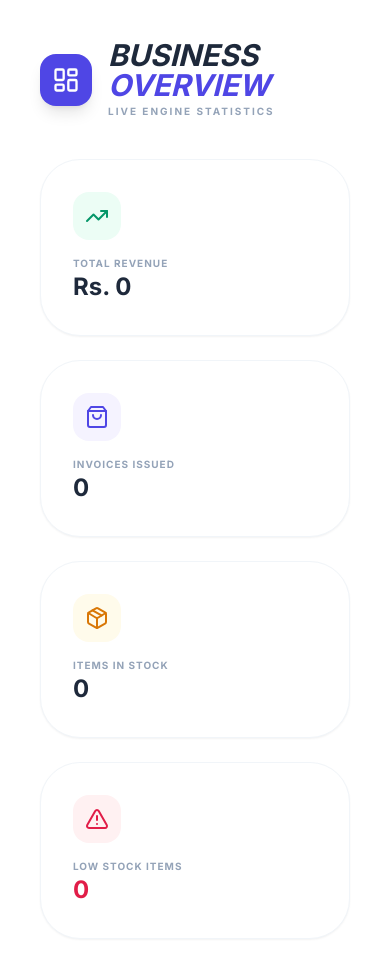
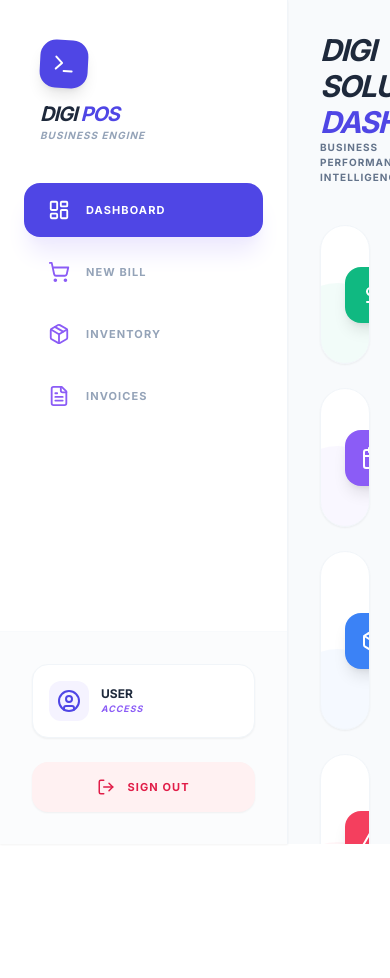
Before and after one commit to ThanushDev/Smart-POS-System, a React (Vite) app: page /dashboard in a window 390 px wide. After the commit the page ends 844 px from the top, so only its background shows below. Built offline with nearby package versions, Linux system fonts and the light colour scheme; no server answers; what @radix-ui/themes would draw is missing.

Commit message:
Update Dashboard.tsx

```diff
--- a/src/pages/Dashboard.tsx
+++ b/src/pages/Dashboard.tsx
@@ -1,110 +1,154 @@
-import React, { useEffect, useState } from 'react';
+import React, { useState, useEffect } from 'react';
+import Sidebar from '../components/Sidebar';
+import { Package, AlertTriangle, TrendingUp, DollarSign, Calendar, ShoppingBag, ShoppingCart } from 'lucide-react';
 import axios from 'axios';
-import { LayoutDashboard, ShoppingBag, Package, TrendingUp, AlertTriangle } from 'lucide-react';
+import { io } from 'socket.io-client';
+
+// Socket connection
+const socket = io(process.env.NEXT_PUBLIC_SOCKET_URL || window.location.origin);
 
 const Dashboard = () => {
-  // 1. Data එකතු කරගන්න state එක
   const [stats, setStats] = useState({
-    totalSales: 0,
-    totalInvoices: 0,
+    todayBills: 0,
+    monthBills: 0,
+    todayIncome: 0,
+    monthIncome: 0,
     totalProducts: 0,
-    lowStock: 0
+    lowStockCount: 0,
+    totalStockValue: 0,
+    lowStockItems: []
   });
 
-  // 2. Backend එකෙන් දත්ත ගෙනල්ලා Count එක හදන Function එක
-  const fetchLiveStats = async () => {
+  const [loading, setLoading] = useState(true);
+
+  // දත්ත ලබාගැනීමේ ප්‍රධාන Function එක
+  const fetchStats = async () => {
     try {
-      const [invRes, prodRes] = await Promise.all([
-        axios.get('/api/invoices'),
-        axios.get('/api/products')
-      ]);
-
-      const invoices = invRes.data;
-      const products = prodRes.data;
-
-      const revenue = invoices.reduce((sum: number, inv: any) => sum + (inv.total || 0), 0);
-      const lowStockCount = products.filter((p: any) => (p.qty || 0) <= 5).length;
-
-      setStats({
-        totalSales: revenue,
-        totalInvoices: invoices.length,
-        totalProducts: products.length,
-        lowStock: lowStockCount
-      });
+      setLoading(true);
+      // API එක හරහා දත්ත ලබාගැනීම
+      const res = await axios.get('/api/dashboard/stats');
+      if (res.data) {
+        setStats(res.data);
+      }
     } catch (err) {
-      console.error("Live Data Fetch Error");
+      console.error("Data fetch error:", err);
+    } finally {
+      setLoading(false);
     }
   };
 
   useEffect(() => {
-    fetchLiveStats();
+    fetchStats();
+
+    // වෙනත් device එකකින් බිලක් ගැසූ විට හෝ stock වෙනස් වූ විට auto update වීම
+    socket.on('update-sync', () => fetchStats());
+
+    return () => {
+      socket.off('update-sync');
+    };
   }, []);
 
+  // ඔයාගේ design එකට අනුව Cards ටික
+  const statCards = [
+    { title: "Today's Income", value: `Rs. ${(stats.todayIncome || 0).toLocaleString()}`, sub: `${stats.todayBills || 0} Bills Today`, icon: <DollarSign />, color: 'bg-emerald-500' },
+    { title: "Monthly Income", value: `Rs. ${(stats.monthIncome || 0).toLocaleString()}`, sub: `${stats.monthBills || 0} Bills this Month`, icon: <Calendar />, color: 'bg-indigo-500' },
+    { title: "Total Stock Value", value: `Rs. ${(stats.totalStockValue || 0).toLocaleString()}`, sub: `${stats.totalProducts || 0} Total Products`, icon: <Package />, color: 'bg-blue-500' },
+    { title: "Low Stock Alert", value: stats.lowStockCount || 0, sub: "Items need restock", icon: <AlertTriangle />, color: 'bg-rose-500' },
+  ];
+
   return (
-    <div className="p-10">
-      {/* Header කොටස (කලින් තිබ්බ විදිහටම) */}
-      <div className="flex items-center gap-4 mb-10">
-        <div className="bg-indigo-600 text-white p-3 rounded-2xl shadow-lg">
-          <LayoutDashboard size={28} />
+    <div className="flex h-screen bg-slate-50">
+      <Sidebar />
+      <main className="flex-1 p-8 overflow-y-auto">
+        <header className="mb-10">
+          <h1 className="text-3xl font-black italic text-slate-800 uppercase tracking-tighter italic">
+              DIGI SOLUTIONS <span className="text-indigo-600">DASHBOARD</span>
+          </h1>
+          <p className="text-slate-500 font-bold uppercase text-[10px] tracking-widest">Business Performance Intelligence</p>
+        </header>
+
+        {/* Stats Cards Grid */}
+        <div className="grid grid-cols-1 md:grid-cols-2 lg:grid-cols-4 gap-6 mb-10">
+          {statCards.map((card, i) => (
+            <div key={i} className="bg-white p-6 rounded-[2.5rem] shadow-sm border border-slate-100 relative overflow-hidden group hover:shadow-xl transition-all">
+              <div className="flex items-center gap-5 relative z-10">
+                <div className={`${card.color} p-4 rounded-2xl text-white shadow-lg group-hover:scale-110 transition-transform`}>
+                  {card.icon}
                 </div>
                 <div>
-          <h1 className="text-3xl font-black uppercase italic text-slate-800 leading-none">
-            Business <span className="text-indigo-600">Overview</span>
-          </h1>
-          <p className="text-[10px] font-bold text-slate-400 uppercase tracking-[0.2em] mt-1">Live Engine Statistics</p>
+                  <p className="text-[10px] font-black text-slate-400 uppercase tracking-widest">{card.title}</p>
+                  <p className="text-xl font-black text-slate-800 leading-tight">
+                    {loading ? "..." : card.value}
+                  </p>
+                  <p className="text-[10px] font-bold text-slate-400 mt-1 italic">{card.sub}</p>
+                </div>
+              </div>
+              <div className={`absolute -right-4 -bottom-4 w-24 h-24 ${card.color} opacity-5 rounded-full`}></div>
+            </div>
+          ))}
+        </div>
+
+        <div className="grid grid-cols-1 lg:grid-cols-3 gap-8">
+          {/* Inventory Table Section */}
+          <div className="lg:col-span-2 bg-white rounded-[3rem] p-8 shadow-sm border border-slate-100 min-h-[400px]">
+            <div className="flex justify-between items-center mb-8 border-b border-slate-50 pb-4">
+              <h2 className="text-xl font-black italic text-slate-800 uppercase">Inventory Shortage</h2>
+              <span className="bg-rose-100 text-rose-600 px-4 py-1 rounded-full text-[10px] font-black">URGENT ACTION</span>
+            </div>
+            <div className="space-y-4">
+              {stats.lowStockItems && stats.lowStockItems.length > 0 ? (
+                stats.lowStockItems.map((item: any) => (
+                  <div key={item._id} className="flex justify-between items-center p-5 bg-slate-50 rounded-[2rem] border border-transparent hover:border-indigo-100 hover:bg-white transition-all">
+                    <div className="flex items-center gap-4">
+                      <div className="w-10 h-10 bg-indigo-100 rounded-xl flex items-center justify-center text-indigo-600 font-black italic">
+                        {item.name ? item.name.charAt(0) : "P"}
+                      </div>
+                      <div>
+                        <p className="font-black text-slate-800 uppercase text-sm">{item.name}</p>
+                        <p className="text-[10px] text-slate-400 font-mono">CODE: {item.code}</p>
+                      </div>
+                    </div>
+                    <div className="text-right">
+                      <p className={`text-xl font-black ${item.qty === 0 ? 'text-rose-600' : 'text-orange-500'}`}>
+                        {item.qty}
+                      </p>
+                      <p className="text-[10px] font-bold text-slate-400 uppercase">Available</p>
+                    </div>
+                  </div>
+                ))
+              ) : (
+                <div className="text-center py-20">
+                  <ShoppingBag size={48} className="mx-auto text-slate-200 mb-4" />
+                  <p className="text-slate-400 font-bold italic uppercase text-xs tracking-widest">
+                    {loading ? "Syncing Database..." : "All stock levels are perfect!"}
+                  </p>
+                </div>
+              )}
             </div>
           </div>
 
-      {/* Stats Cards (කලින් තිබ්බ Interface එක) */}
-      <div className="grid grid-cols-1 md:grid-cols-2 lg:grid-cols-4 gap-6">
-
-        {/* Total Revenue */}
-        <div className="bg-white p-8 rounded-[2.5rem] shadow-sm border border-slate-100 flex flex-col gap-4">
-          <div className="w-12 h-12 bg-emerald-50 text-emerald-600 rounded-2xl flex items-center justify-center">
-            <TrendingUp size={24} />
-          </div>
+          {/* Quick Actions & Status */}
+          <div className="bg-indigo-600 rounded-[3rem] p-8 text-white shadow-xl shadow-indigo-200 flex flex-col justify-between">
             <div>
-            <p className="text-[10px] font-black uppercase text-slate-400 tracking-widest">Total Revenue</p>
-            <h2 className="text-2xl font-black text-slate-800">Rs. {stats.totalSales.toLocaleString()}</h2>
+              <h2 className="text-xl font-black mb-8 italic uppercase tracking-tighter">QUICK ACTIONS</h2>
+              <div className="space-y-4">
+                <button onClick={() => window.location.href = '/report'} className="w-full bg-white/10 hover:bg-white/20 py-4 rounded-2xl font-bold flex items-center justify-center gap-3 transition-all border border-white/10 uppercase text-xs tracking-widest">
+                  <TrendingUp size={18} /> Sales Report
+                </button>
+                <button onClick={() => window.location.href = '/new-bill'} className="w-full bg-white text-indigo-600 py-4 rounded-2xl font-black flex items-center justify-center gap-3 shadow-lg shadow-indigo-800/20 uppercase text-xs tracking-widest">
+                  <ShoppingCart size={18} /> New Bill
+                </button>
               </div>
             </div>
-
-        {/* Total Bills */}
-        <div className="bg-white p-8 rounded-[2.5rem] shadow-sm border border-slate-100 flex flex-col gap-4">
-          <div className="w-12 h-12 bg-indigo-50 text-indigo-600 rounded-2xl flex items-center justify-center">
-            <ShoppingBag size={24} />
-          </div>
-          <div>
-            <p className="text-[10px] font-black uppercase text-slate-400 tracking-widest">Invoices Issued</p>
-            <h2 className="text-2xl font-black text-slate-800">{stats.totalInvoices}</h2>
+            <div className="mt-12 bg-white/10 p-6 rounded-[2rem] border border-white/10">
+              <p className="text-[10px] font-black uppercase tracking-widest opacity-60 italic">System Status</p>
+              <p className="mt-2 text-sm font-bold uppercase tracking-tighter italic">
+                {loading ? "Connecting to Cloud..." : "Digi Solutions Online"}
+              </p>
             </div>
           </div>
-
-        {/* Inventory Items */}
-        <div className="bg-white p-8 rounded-[2.5rem] shadow-sm border border-slate-100 flex flex-col gap-4">
-          <div className="w-12 h-12 bg-amber-50 text-amber-600 rounded-2xl flex items-center justify-center">
-            <Package size={24} />
         </div>
-          <div>
-            <p className="text-[10px] font-black uppercase text-slate-400 tracking-widest">Items In Stock</p>
-            <h2 className="text-2xl font-black text-slate-800">{stats.totalProducts}</h2>
-          </div>
-        </div>
-
-        {/* Low Stock Warning */}
-        <div className="bg-white p-8 rounded-[2.5rem] shadow-sm border border-slate-100 flex flex-col gap-4">
-          <div className="w-12 h-12 bg-rose-50 text-rose-600 rounded-2xl flex items-center justify-center">
-            <AlertTriangle size={24} />
-          </div>
-          <div>
-            <p className="text-[10px] font-black uppercase text-slate-400 tracking-widest">Low Stock Items</p>
-            <h2 className="text-2xl font-black text-rose-600">{stats.lowStock}</h2>
-          </div>
-        </div>
-
-      </div>
-
-      {/* පහළින් තව මොනවා හරි (Charts/Tables) කලින් තිබ්බා නම් ඒ ටික මෙතනට දාගන්න */}
+      </main>
     </div>
   );
 };
```
Lines whose indentation alone changed are shown as unchanged.
